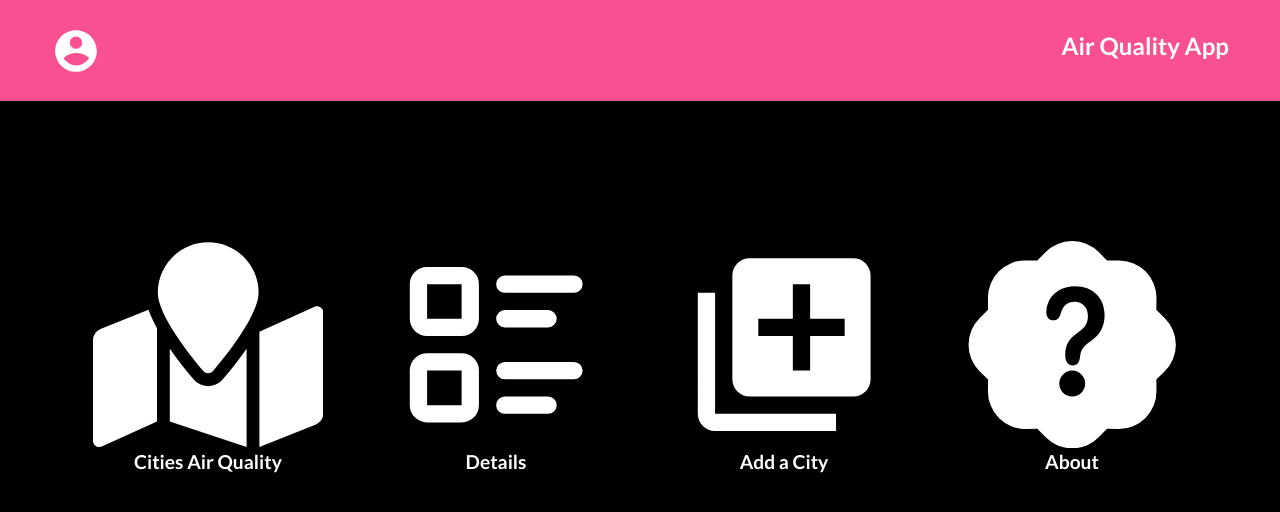
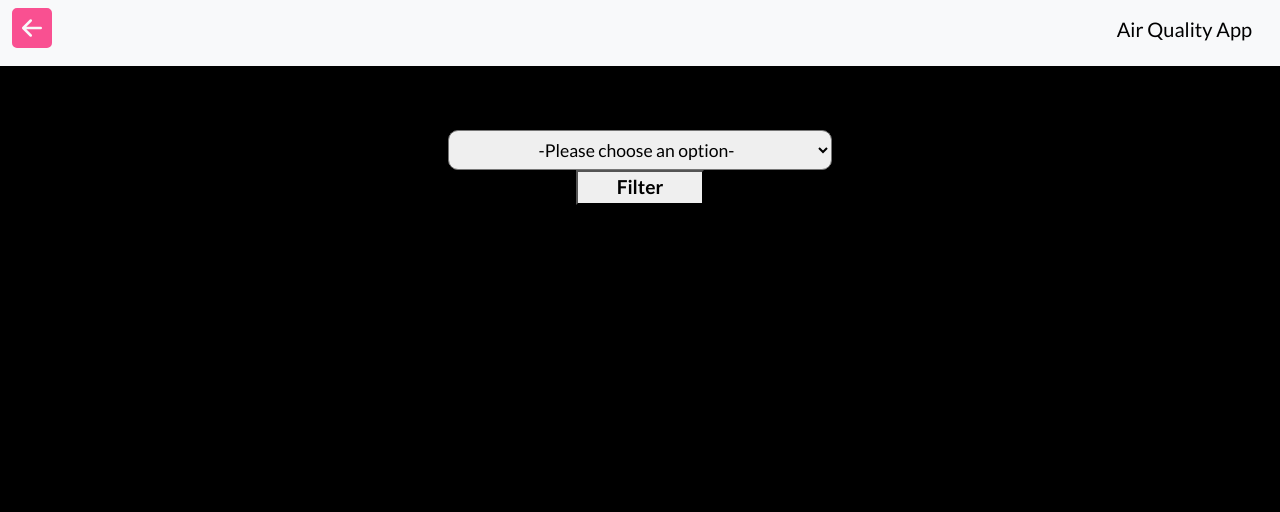
Before and after one commit to PabloEGonz/air-quality-app, a React (Create React App) app: page / in a window 1280 px wide. Shown: the top 512 px of the page. Built offline with nearby package versions, Linux system fonts and the light colour scheme; no server answers.

Commit message:
Remove previous home page per requirement

```diff
--- a/src/App.js
+++ b/src/App.js
@@ -7,7 +7,6 @@ import {
 import Navbar from './pages/navbar';
 import Home from './pages/home';
 import Details from './pages/details';
-import Options from './pages/options';
 import Add from './pages/add';
 import About from './pages/about';
 
@@ -15,9 +14,8 @@ function App() {
   const router = createBrowserRouter(
     createRoutesFromElements(
       <Route path="/" element={<Navbar />}>
-        <Route index element={<Options />} />
-        <Route path="/home" element={<Home />} />
-        <Route path="/details" element={<Details />} />
+        <Route index element={<Home />} />
+        <Route path="/details/:city" element={<Details />} />
         <Route path="/add" element={<Add />} />
         <Route path="/about" element={<About />} />
       </Route>,
```
